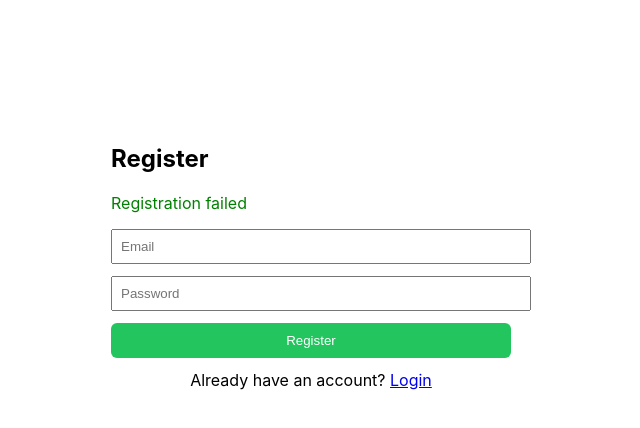
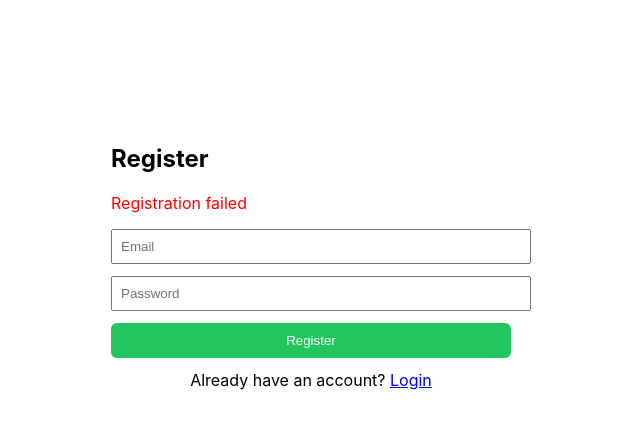
Before and after one commit to BEINGAARYANRAJ/resume-matcher, a React (Create React App) app in the folder frontend/: page /register in a window 1280 px wide. Both pictures are taken after a click on the button "Register". Shown: the top 428 px of the page, without its empty margins (329-969 px from the left). Built offline with nearby package versions, Linux system fonts and the light colour scheme; no server answers.

Commit message:
fixed register page

```diff
--- a/frontend/src/pages/Register.tsx
+++ b/frontend/src/pages/Register.tsx
@@ -1,5 +1,5 @@
 import { useState } from 'react'
-import { useNavigate } from 'react-router-dom'
+import { useNavigate, Link } from 'react-router-dom'
 import axios from 'axios'
 import BASE_URL from '../api'
 
@@ -11,9 +11,17 @@ export default function Register() {
 
   const handleRegister = async () => {
     try {
-      await axios.post(`${BASE_URL}/auth/register`, { email, password })
+      await axios.post(`${BASE_URL}/auth/register`, {
+        email,
+        password
+      })
+
       setMessage('Registration successful! Please login.')
-      setTimeout(() => navigate('/login'), 1500)
+
+      setTimeout(() => {
+        navigate('/login')
+      }, 1500)
+
     } catch (err: any) {
       setMessage(err.response?.data?.detail || 'Registration failed')
     }
@@ -23,7 +31,12 @@ export default function Register() {
     <div style={{ maxWidth: 400, margin: '100px auto', padding: 24 }}>
       <h2>Register</h2>
 
-      {message && <p style={{ color: 'green' }}>{message}</p>}
+      {/* ✅ FIXED MESSAGE COLOR */}
+      {message && (
+        <p style={{ color: message.includes('successful') ? 'green' : 'red' }}>
+          {message}
+        </p>
+      )}
 
       <input
         type="email"
@@ -56,8 +69,9 @@ export default function Register() {
         Register
       </button>
 
+      {/* ✅ FIXED LINK (NO PAGE RELOAD) */}
       <p style={{ marginTop: 12, textAlign: 'center' }}>
-        Already have an account? <a href="/login">Login</a>
+        Already have an account? <Link to="/login">Login</Link>
       </p>
     </div>
   )
```
